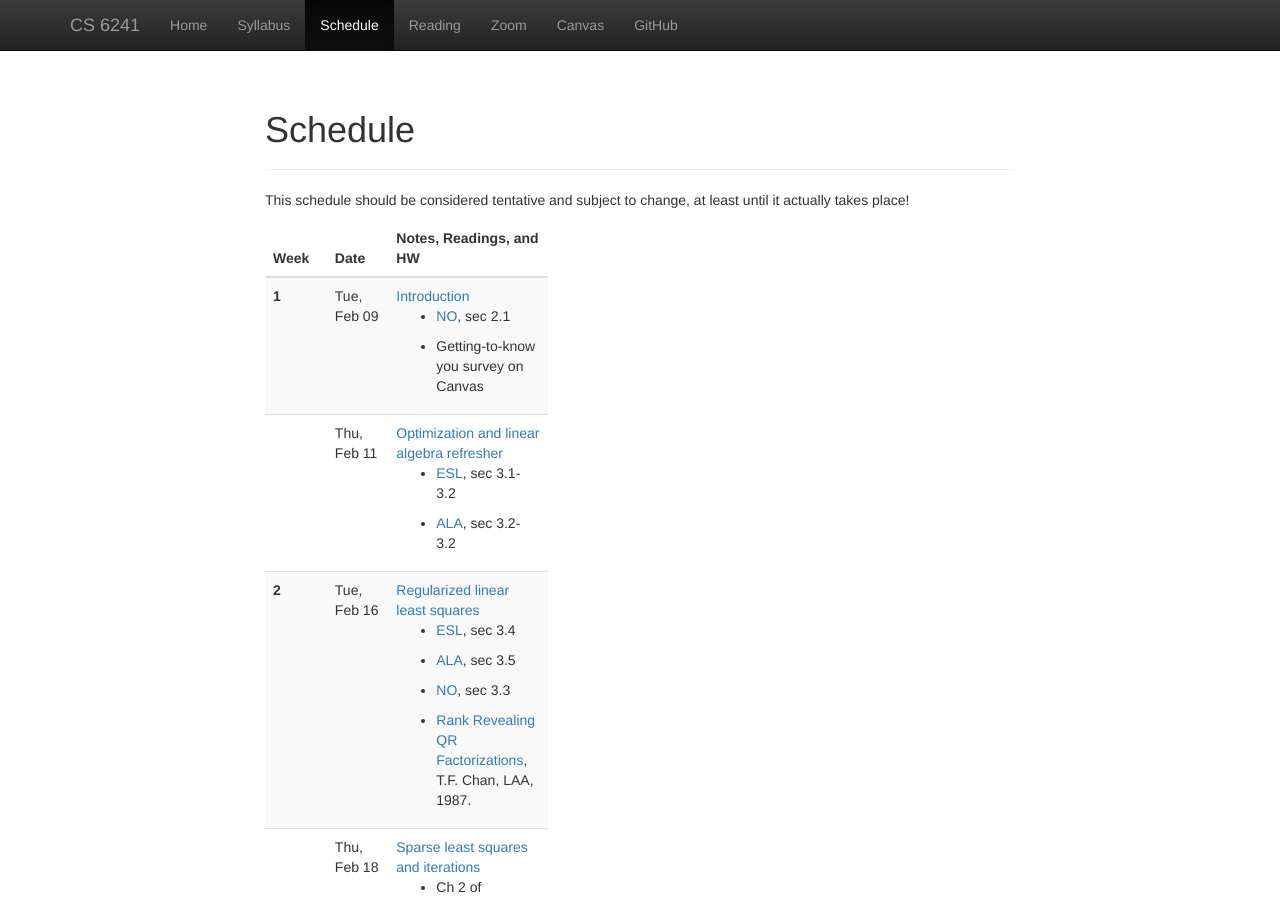
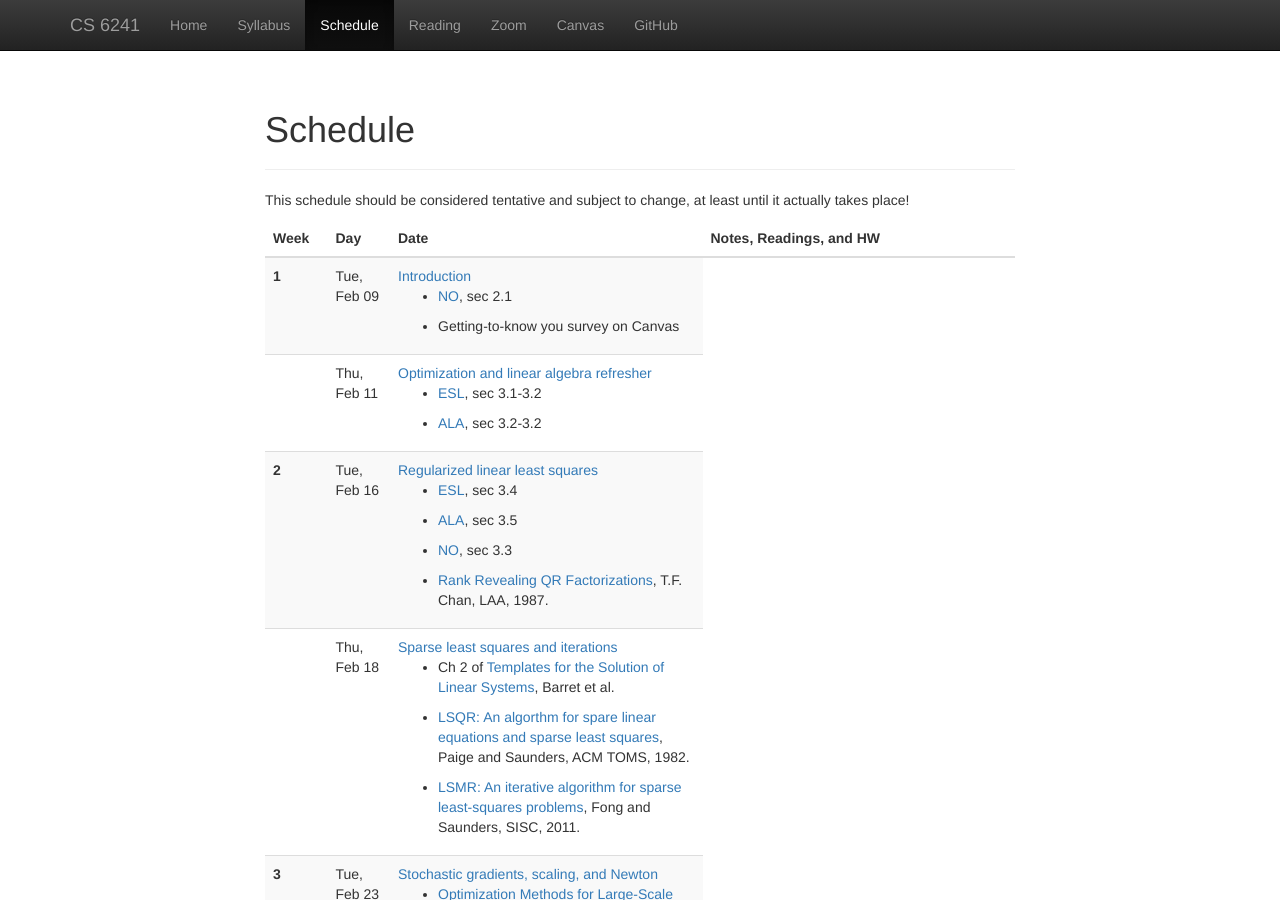
Before and after one commit to dbindel/cs6241-s21, a Jekyll site: the page built from web/schedule.html, in a window 1280 px wide and 900 px high. Built offline with Jekyll 4.4.1, drawn with Linux system fonts in a browser that asks for light colours; nearby versions of some CDN libraries.

Commit message:
Fixing column widths (I hope).

```diff
--- a/web/schedule.html
+++ b/web/schedule.html
@@ -13,13 +13,12 @@ layout: main
     <colgroup>
       <col class="col-xs-1">
       <col class="col-xs-1">
-      <col class="col-xs-2">
       <col class="col-xs-5">
-      <col class="col-xs-3">
     </colgroup>
     <thead>
       <tr>
         <th>Week</th>
+        <th>Day</th>
         <th>Date</th>
         <th>Notes, Readings, and HW</th>
       </tr>
```
